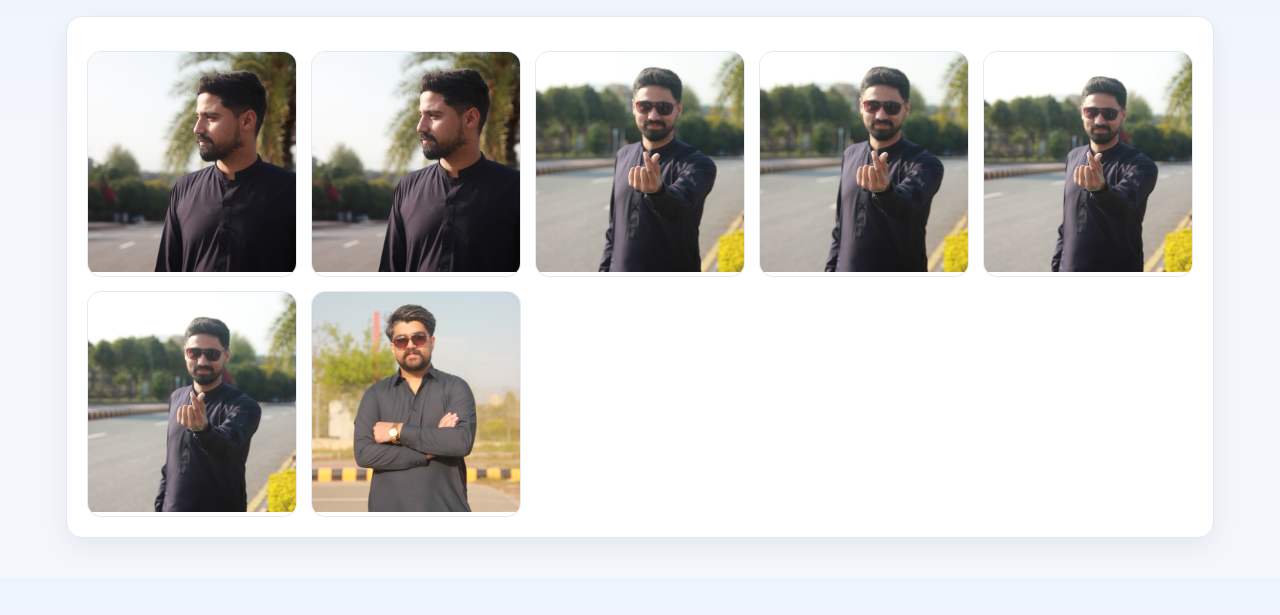
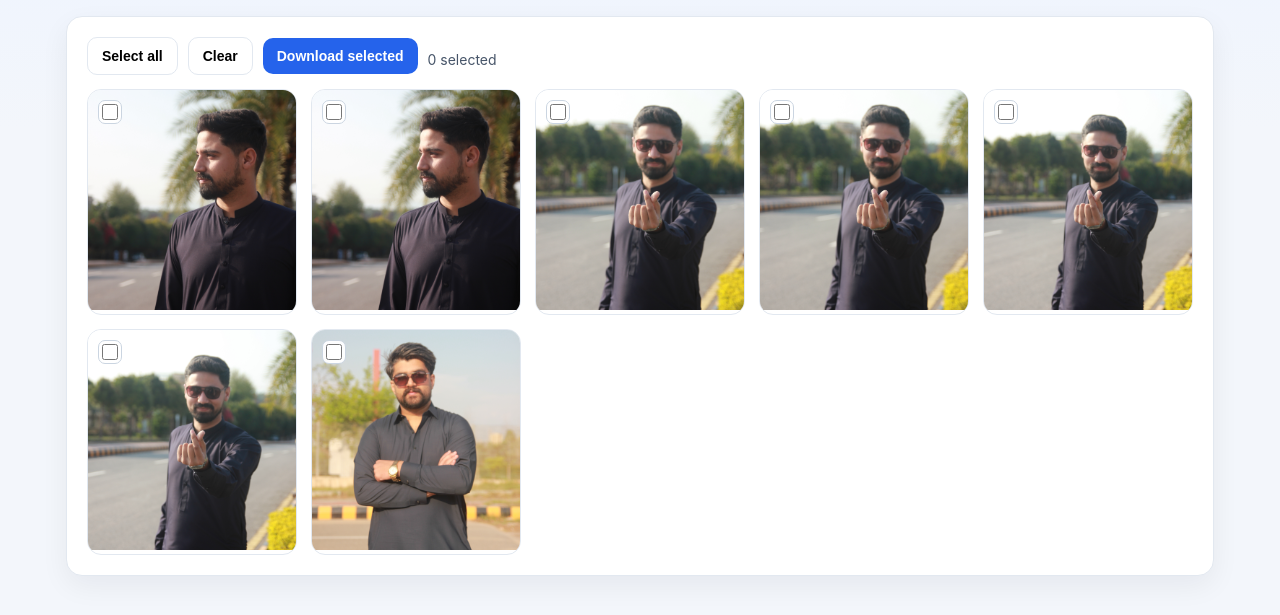
Before and after one commit to Raafay892/photosearch, a Flask app: page /all-photos in a window 1280 px wide. Shown: the part 91-706 px from the top of the page. Run offline with Flask 3, Linux system fonts and the light colour scheme.

Commit message:
Updated code with download function

```diff
--- a/app.py
+++ b/app.py
@@ -373,7 +373,12 @@ def serve_photo(relative_path: str):
     if not file_path.exists() or not file_path.is_file():
         abort(404)
 
-    return send_file(file_path)
+    download_flag = request.args.get("download", "0").lower() in {"1", "true", "yes"}
+    return send_file(
+        file_path,
+        as_attachment=download_flag,
+        download_name=file_path.name if download_flag else None,
+    )
 
 
 @app.route("/all-photos")
--- a/nixpacks.toml
+++ b/nixpacks.toml
@@ -1,5 +1,11 @@
+[variables]
+NIXPACKS_PYTHON_PACKAGE_MANAGER = "pip"
+
 [phases.setup]
 aptPkgs = ["cmake", "build-essential", "python3-dev", "libopenblas-dev", "liblapack-dev"]
 
+[phases.install]
+cmds = ["python -m pip install --upgrade pip", "python -m pip install -r requirements.txt"]
+
 [start]
 cmd = "python -m gunicorn -w 1 --threads 1 --timeout 180 -b 0.0.0.0:$PORT app:app"
--- a/templates/all_photos.html
+++ b/templates/all_photos.html
@@ -60,7 +60,31 @@
         margin-top: 14px;
       }
 
+      .actions {
+        display: flex;
+        gap: 10px;
+        flex-wrap: wrap;
+        align-items: center;
+      }
+
+      .btn {
+        border: 1px solid var(--line);
+        border-radius: 10px;
+        padding: 10px 14px;
+        font-size: 14px;
+        font-weight: 600;
+        background: #fff;
+        cursor: pointer;
+      }
+
+      .btn-primary {
+        border: 0;
+        background: #2563eb;
+        color: #fff;
+      }
+
       .tile {
+        position: relative;
         border-radius: 14px;
         overflow: hidden;
         border: 1px solid var(--line);
@@ -76,6 +100,25 @@
         width: 100%;
         height: 220px;
         object-fit: cover;
+      }
+
+      .select-overlay {
+        position: absolute;
+        top: 10px;
+        left: 10px;
+        width: 24px;
+        height: 24px;
+        border-radius: 7px;
+        border: 1px solid #cbd5e1;
+        background: rgba(255, 255, 255, 0.96);
+        display: grid;
+        place-items: center;
+      }
+
+      .select-overlay input {
+        width: 16px;
+        height: 16px;
+        margin: 0;
       }
 
       .hint {
@@ -108,17 +151,97 @@
 
       <div class="card">
         {% if all_photos and all_photos|length > 0 %}
+        <form id="download-form">
+          <div class="actions">
+            <button type="button" class="btn" id="select-all">Select all</button>
+            <button type="button" class="btn" id="clear-all">Clear</button>
+            <button type="button" class="btn btn-primary" id="download-selected">Download selected</button>
+            <span class="hint" id="selected-count">0 selected</span>
+          </div>
+
           <div class="results">
             {% for rel in all_photos %}
-          <a class="tile" href="/photos/{{ rel }}" target="_blank" rel="noopener noreferrer">
+            <div class="tile">
+              <label class="select-overlay" title="Select photo">
+                <input type="checkbox" name="selected_photos" value="{{ rel }}" class="photo-check" data-path="{{ rel }}" />
+              </label>
+              <a href="/photos/{{ rel }}" target="_blank" rel="noopener noreferrer">
                 <img src="/photos/{{ rel }}" alt="photo {{ loop.index }}" loading="lazy" />
               </a>
+            </div>
             {% endfor %}
           </div>
+        </form>
         {% else %}
         <p class="hint">No photos found in folder.</p>
         {% endif %}
       </div>
     </div>
+
+    <script>
+      const checks = Array.from(document.querySelectorAll(".photo-check"));
+      const selectedCount = document.getElementById("selected-count");
+      const selectAllBtn = document.getElementById("select-all");
+      const clearAllBtn = document.getElementById("clear-all");
+      const form = document.getElementById("download-form");
+      const downloadSelectedBtn = document.getElementById("download-selected");
+
+      function updateSelectedCount() {
+        if (!selectedCount) return;
+        const count = checks.filter((item) => item.checked).length;
+        selectedCount.textContent = `${count} selected`;
+      }
+
+      checks.forEach((item) => item.addEventListener("change", updateSelectedCount));
+
+      if (selectAllBtn) {
+        selectAllBtn.addEventListener("click", () => {
+          checks.forEach((item) => {
+            item.checked = true;
+          });
+          updateSelectedCount();
+        });
+      }
+
+      if (clearAllBtn) {
+        clearAllBtn.addEventListener("click", () => {
+          checks.forEach((item) => {
+            item.checked = false;
+          });
+          updateSelectedCount();
+        });
+      }
+
+      if (downloadSelectedBtn) {
+        downloadSelectedBtn.addEventListener("click", () => {
+          const selectedPaths = checks
+            .filter((item) => item.checked)
+            .map((item) => item.dataset.path)
+            .filter(Boolean);
+
+          if (selectedPaths.length === 0) {
+            alert("Please select at least one photo to download.");
+            return;
+          }
+
+          selectedPaths.forEach((path, index) => {
+            setTimeout(() => {
+              const encodedPath = path
+                .split("/")
+                .map((segment) => encodeURIComponent(segment))
+                .join("/");
+              const link = document.createElement("a");
+              link.href = `/photos/${encodedPath}?download=1`;
+              link.download = "";
+              document.body.appendChild(link);
+              link.click();
+              document.body.removeChild(link);
+            }, index * 180);
+          });
+        });
+      }
+
+      updateSelectedCount();
+    </script>
   </body>
 </html>
```
Also changed, not shown: render.yaml (+2 -6 lines), README.md, 2 other files. Lines whose indentation alone changed are shown as unchanged.
